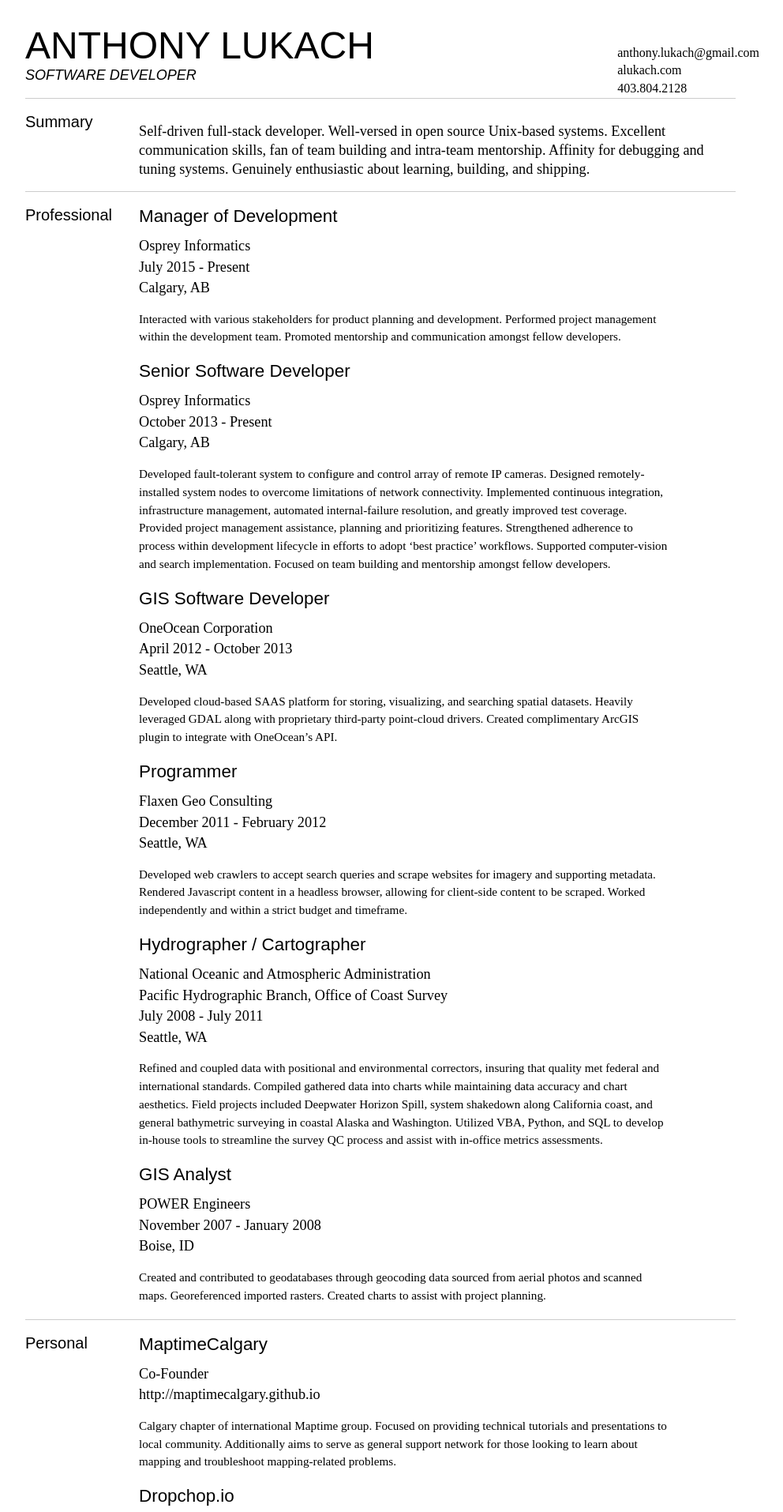
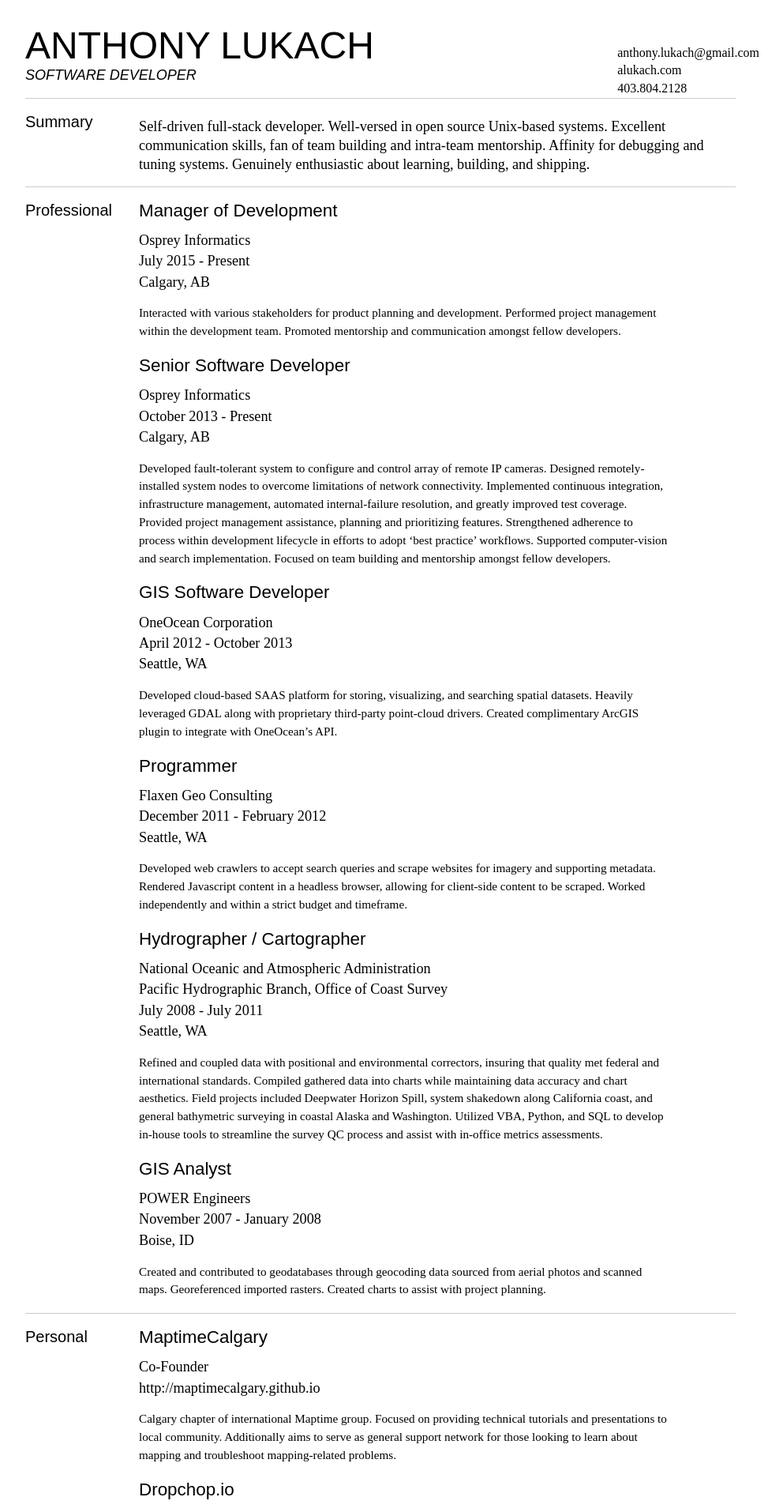
Before and after one commit to alukach/alukach.github.io, a Jekyll site: the page resume/alukach-print.html, which Jekyll copies as it is, in a window 1280 px wide. Shown: the top 1914 px of the page at 79% size, without its empty margins (158-1150 px from the left). Built offline with Jekyll 4.4.1, drawn with Linux system fonts in a browser that asks for light colours; Markdown is read by kramdown in place of the engine named in the settings.

Commit message:
Minor updates to style

```diff
--- a/resume/alukach-resume.css
+++ b/resume/alukach-resume.css
@@ -172,6 +172,7 @@ body.pdf h3 {
 body.pdf h3+p {
   float:left;
   width:84%;
+  margin-top:.25em;
 }
 body.pdf h5 { font-size:120%; }
 body.pdf blockquote {
@@ -204,7 +205,10 @@ body.pdf ol li {
 }
 body.pdf ol li:nth-child(3n) { width:34%; }
 body.pdf ol li:nth-child(1), body.pdf ol li:nth-child(2), body.pdf ol li:nth-child(3) { border-top:none; }
-body.pdf dl { margin:0; }
+body.pdf dl {
+  margin:0;
+  margin-top:-1px;
+}
 body.pdf dl strong {
   float:right;
   margin-top:-2em;
--- a/resume/source/css/pdf.css
+++ b/resume/source/css/pdf.css
@@ -42,6 +42,7 @@ body.pdf {
     h3+p {
         float: left;
         width: 84%;
+        margin-top: .25em;
     }
 
     h5 {
@@ -90,6 +91,7 @@ body.pdf {
 
     dl {
         margin: 0;
+        margin-top: -1px;
         dt {
         }
         dd {
```
Also changed, not shown: 1 other file.
